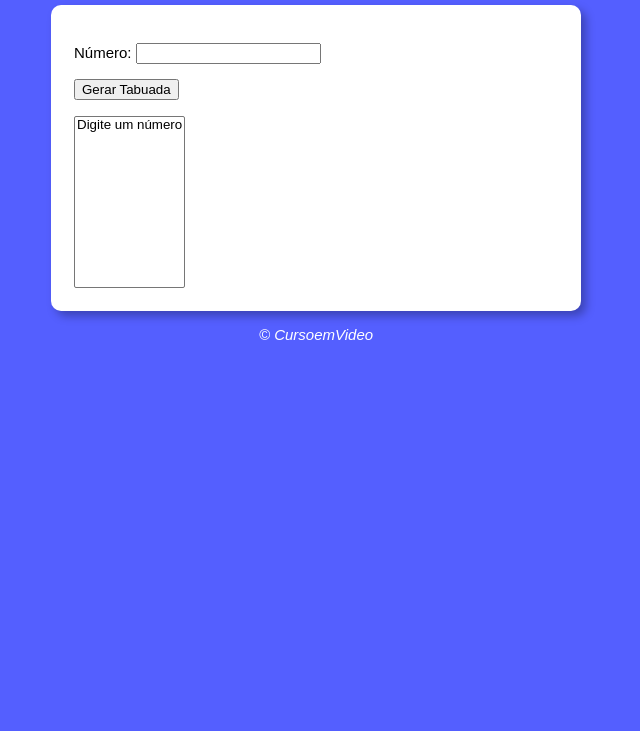
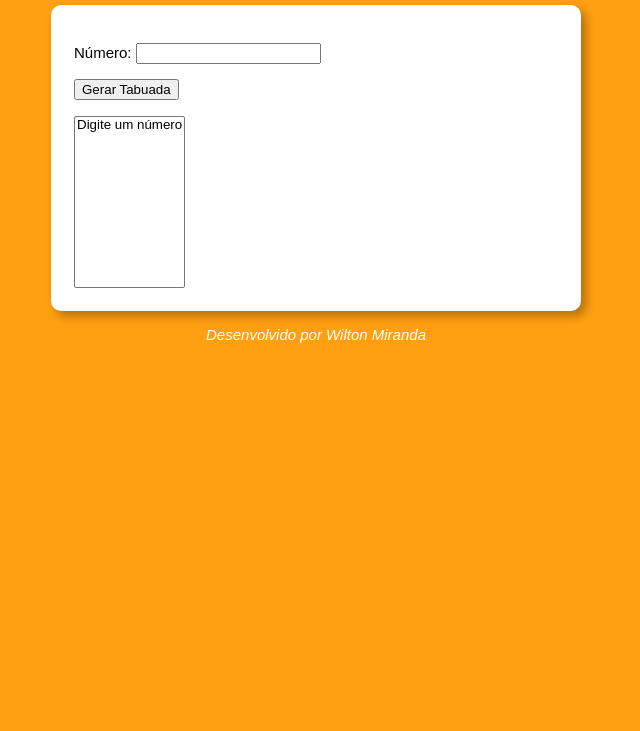
Before and after one commit to wiltonmiranda/tabuada, a plain HTML site: page index.html in a window 1280 px wide. Shown: the part 69-800 px from the top of the page, without its empty margins (324-964 px from the left). Drawn offline with Linux system fonts and the light colour scheme.

Commit message:
Alterando cor de fundo.

```diff
--- a/estilo.css
+++ b/estilo.css
@@ -1,5 +1,5 @@
 body {
-    background: rgba(0, 17, 255, 0.671);
+    background: rgba(255, 153, 0, 0.932);
     font: normal 15px Arial;
 }
 
--- a/index.html
+++ b/index.html
@@ -24,7 +24,7 @@
 
     </section>
     <footer>
-        <p>&copy; CursoemVideo</p>
+        <p>Desenvolvido por Wilton Miranda</p>
     </footer>
     <script src="script.js"></script>
 </body>
```
